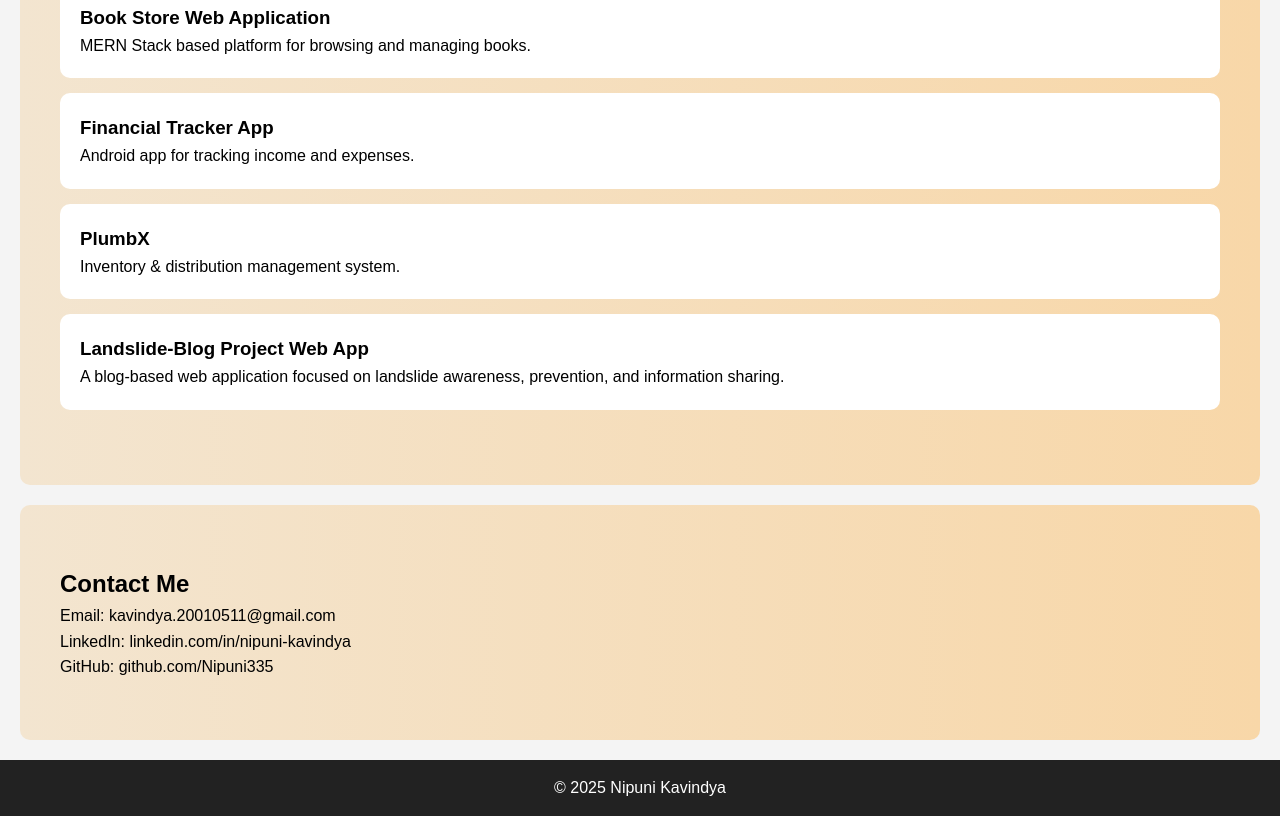
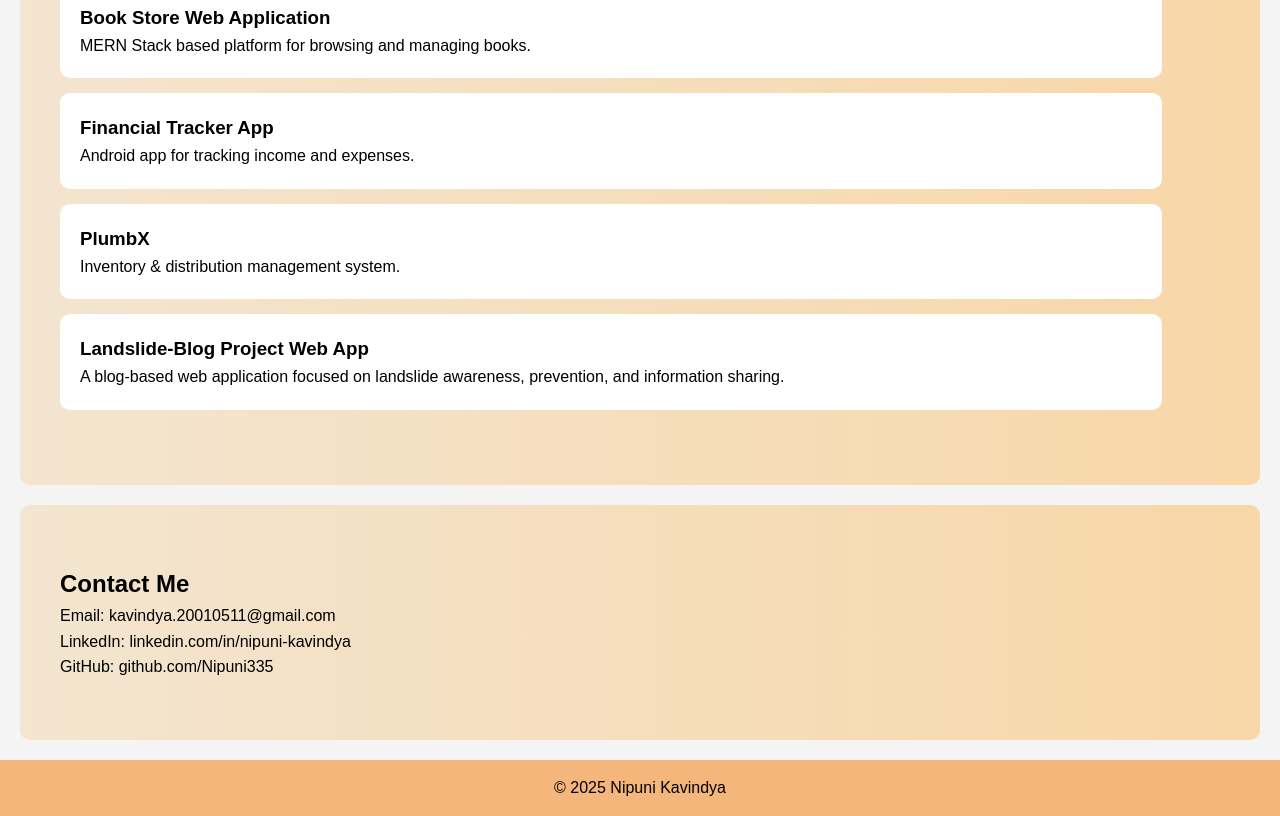
Before and after one commit to Nipuni335/My-Portfolio, a plain HTML site: page index.html in a window 1280 px wide. Shown: the part 2414-3230 px from the top of the page. Drawn offline with Linux system fonts and the light colour scheme.

Commit message:
my-portfolio
designing and developing

```diff
--- a/style.css
+++ b/style.css
@@ -162,6 +162,7 @@ section {
 .project-card {
   background: #ffffff;
   padding: 20px;
+  width: 95%;
   margin-bottom: 15px;
   border-radius: 10px;
 }
@@ -169,7 +170,7 @@ section {
 /* Footer */
 footer {
   text-align: center;
-  background: #222;
-  color: white;
+  background: #f4b67a;
+  color: #000;
   padding: 15px;
 }
```
